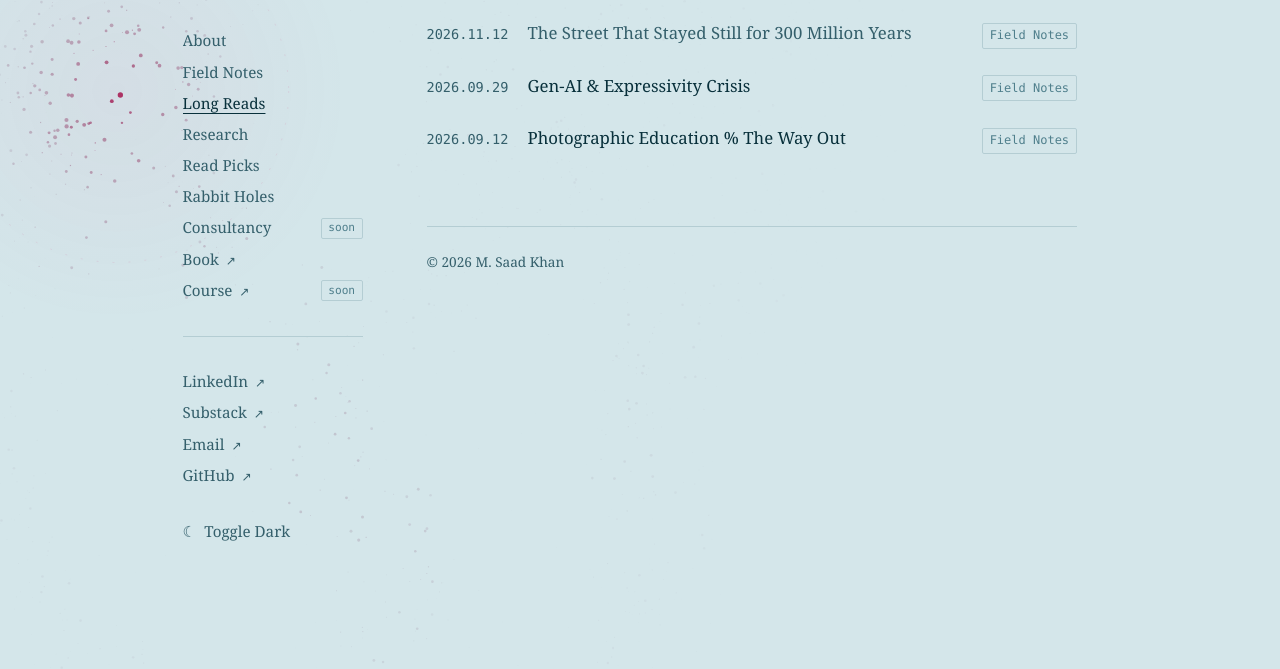
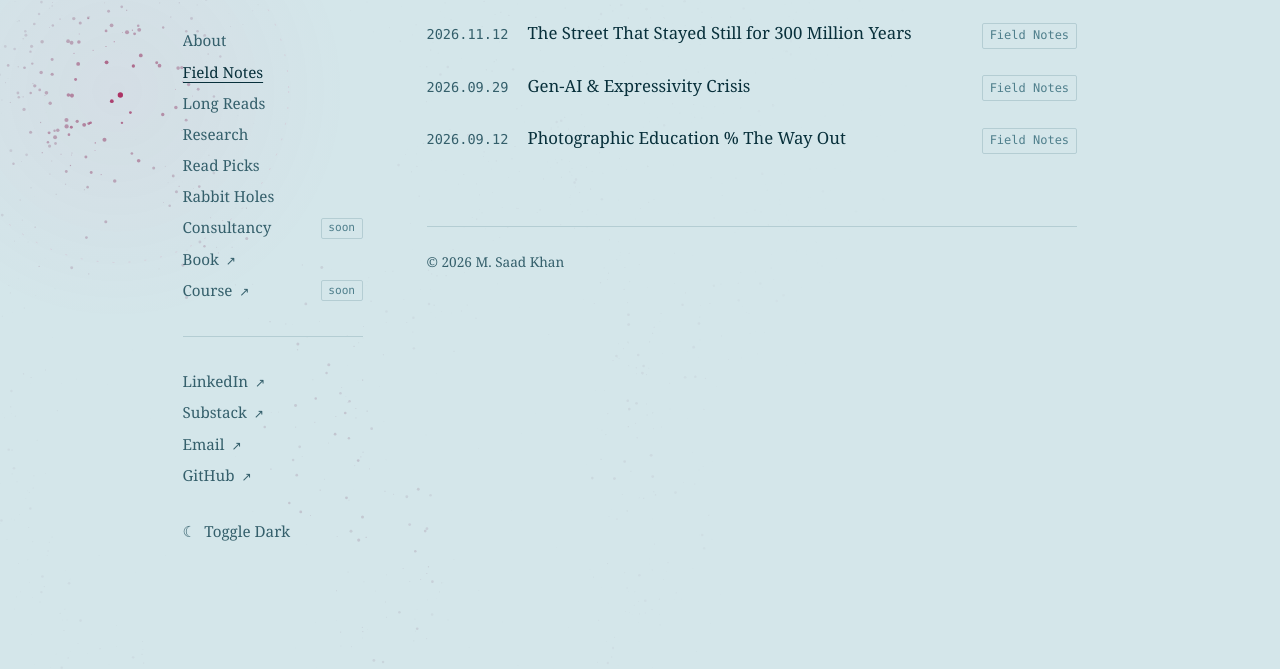
Before and after one commit to saadk985/saadk985.github.io, a plain HTML site: page field_notes.html in a window 1280 px wide. Shown: the part 87-756 px from the top of the page. Drawn offline with Linux system fonts and the light colour scheme.

Commit message:
entered the date for upcoming longreads, and format coreection.

```diff
--- a/field_notes.html
+++ b/field_notes.html
@@ -183,8 +183,8 @@
             <div class="site-title"><a href="/">M. Saad Khan</a></div>
             <ul class="nav-list">
                 <li><a href="about">About</a></li>
-                <li><a href="field_notes">Field Notes</a></li>
-                <li><a href="longreads" class="active-link">Long Reads</a></li>
+                <li><a href="field_notes" class="active-link">Field Notes</a></li>
+                <li><a href="longreads">Long Reads</a></li>
                 <li><a href="research">Research</a></li>
                 <li><a href="read_picks">Read Picks</a></li>
                 <li><a href="rabbit-holes">Rabbit Holes</a></li>
@@ -214,7 +214,7 @@
             <div class="article-list">
                 <div class="article-item">
                     <div class="article-date">2026.11.12</div>
-                    <a href="field-notes/street.html" class="article-coming">The Street That Stayed Still for 300 Million Years</a>
+                    <a href="field-notes/street.html" class="article-title">The Street That Stayed Still for 300 Million Years</a>
                     <div class="article-tag">Field Notes</div>
                 </div>
             </div>
```
Also changed, not shown: longreads.html (+1 -1 lines).
